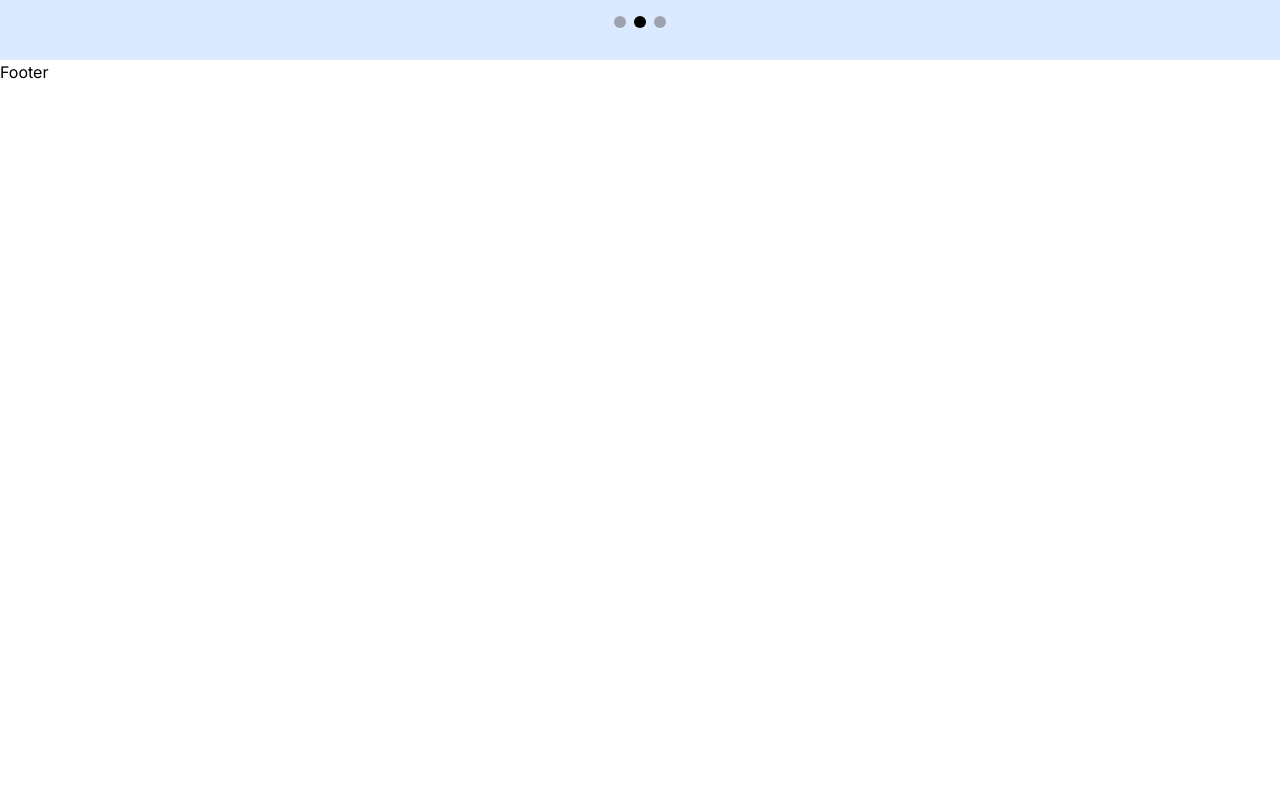
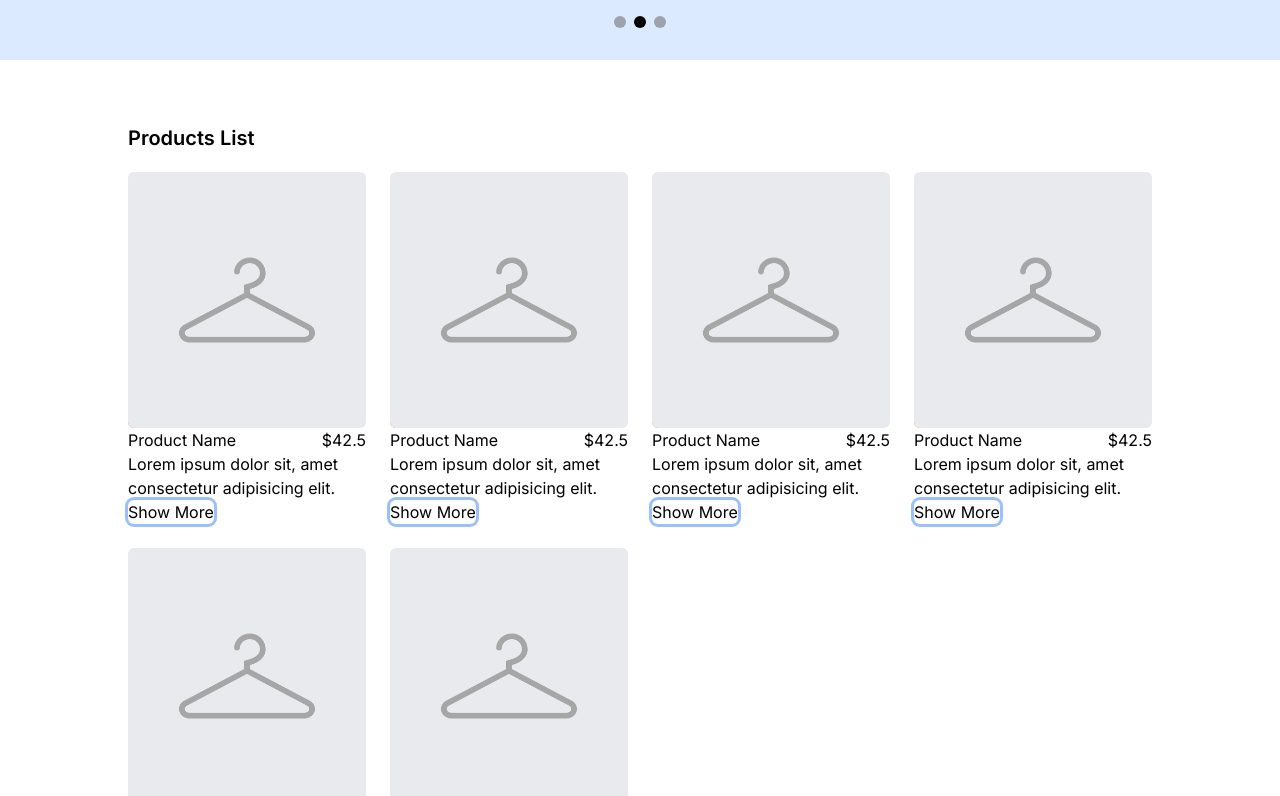
Before and after one commit to ahmedalifarajallah/Ecommerce__Next.js, a Next.js app: page / in a window 1280 px wide. Shown: the part 740-1536 px from the top of the page. Before the commit the page ends 824 px from the top, so only its background shows below. Built offline with nearby package versions, Linux system fonts and the light colour scheme.

Commit message:
create the product list section

```diff
--- a/src/app/page.tsx
+++ b/src/app/page.tsx
@@ -1,10 +1,12 @@
+import ProductsList from "@/components/Products/ProductsList";
 import MainSlider from "@/components/Slider/MainSlider";
 
 const HomePage = () => {
   return (
-    <div className="">
+    <>
       <MainSlider />
-    </div>
+      <ProductsList />
+    </>
   );
 };
 
--- a/src/components/Layout/Header/NavBar.tsx
+++ b/src/components/Layout/Header/NavBar.tsx
@@ -7,7 +7,7 @@ import NavIcons from "./NavIcons";
 
 const NavBar = () => {
   return (
-    <div className="h-20 px-4 md:px-8 lg:px-16 xl:px-32 2xl:px-64 relative">
+    <div className="h-20 container relative">
       {/* Mobile */}
       <div className="h-full flex items-center justify-between md:hidden">
         <Link href={"/"}>
--- /dev/null
+++ b/src/components/Products/ProductCard.tsx
@@ -0,0 +1,41 @@
+import Image from "next/image";
+import Link from "next/link";
+
+const ProductCard = () => {
+  return (
+    <div className="product-card">
+      {/* Product Images */}
+      <Link href={"/"}>
+        <div className="relative w-full h-64">
+          <Image
+            src={"/product.png"}
+            alt="Product-Img"
+            fill
+            className="object-cover absolute rounded-md z-10 hover:opacity-0 transition-opacity easy duration-500"
+          />
+          <Image
+            src={"/woman.png"}
+            alt="Product-Img"
+            fill
+            className="object-cover absolute rounded-md "
+          />
+        </div>
+      </Link>
+      {/* Product Name & Price */}
+      <div className="product_details flex items-center justify-between">
+        <span className="product-name">Product Name</span>
+        <span className="product-price">$42.5</span>
+      </div>
+      {/* Product Description */}
+      <p className="product-description">
+        Lorem ipsum dolor sit, amet consectetur adipisicing elit.
+      </p>
+      {/* Product Button */}
+      <button className="btn -btn-sm rounded-md ring ring-laman">
+        Show More
+      </button>
+    </div>
+  );
+};
+
+export default ProductCard;
--- /dev/null
+++ b/src/components/Products/ProductsList.tsx
@@ -0,0 +1,20 @@
+import SectionTitle from "../SectionTitle";
+import ProductCard from "./ProductCard";
+
+const ProductsList = () => {
+  return (
+    <section className="container my-16">
+      <SectionTitle title="Products List" />
+      <div className="grid gap-6 sm:grid-cols-1 md:grid-cols-2 lg:grid-cols-3 xl:grid-cols-4">
+        <ProductCard />
+        <ProductCard />
+        <ProductCard />
+        <ProductCard />
+        <ProductCard />
+        <ProductCard />
+      </div>
+    </section>
+  );
+};
+
+export default ProductsList;
--- /dev/null
+++ b/src/components/SectionTitle.tsx
@@ -0,0 +1,5 @@
+const SectionTitle = ({title} : {title: string}) => {
+  return <h2 className="mb-5 font-semibold text-xl">{title}</h2>;
+};
+
+export default SectionTitle;
--- a/src/components/Slider/MainSlider.tsx
+++ b/src/components/Slider/MainSlider.tsx
@@ -53,7 +53,7 @@ const MainSlider = () => {
   useEffect(() => {
     const interval = setInterval(() => {
       setCurrentSlide((prev) => (prev + 1) % sliderData.length);
-    }, 5000);
+    }, 3000);
 
     return () => clearInterval(interval);
   }, []);
@@ -80,7 +80,7 @@ const MainSlider = () => {
       {sliderData.map((slide, index) => (
         <div
           key={slide.id}
-          className={`absolute top-0 w-full h-full transition-all duration-500 ease-in-out flex items-center ${slide.bgColor}`}
+          className={`absolute top-0 w-full h-full transition-all duration-1000 ease-in-out flex items-center ${slide.bgColor}`}
           style={{
             transform: `translateX(${(index - currentSlide) * 100}%)`,
             zIndex: index === currentSlide ? 10 : 5,
@@ -108,7 +108,7 @@ const MainSlider = () => {
                   src={slide.imageSrc}
                   alt={slide.title}
                   fill
-                  style={{ objectFit: "contain" }}
+                  className="object-cover"
                   priority={index === 0}
                 />
               </div>
--- a/tailwind.config.ts
+++ b/tailwind.config.ts
@@ -7,6 +7,17 @@ const config: Config = {
     "./src/app/**/*.{js,ts,jsx,tsx,mdx}",
   ],
   theme: {
+    container: {
+      center: true,
+      padding: {
+        DEFAULT: "1rem", // px-4
+        md: "2rem", // px-8
+        lg: "4rem", // px-16
+        xl: "8rem", // px-32
+        "2xl": "16rem", // px-64
+      },
+    },
+
     extend: {
       backgroundImage: {
         "gradient-radial": "radial-gradient(var(--tw-gradient-stops))",
```
Also changed, not shown: public/OIP.jpg (added).
